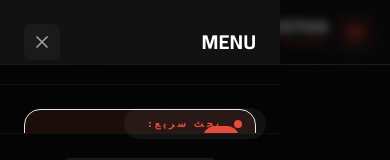
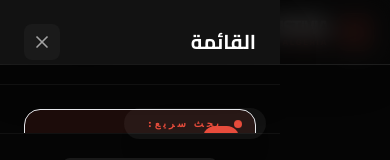
Before and after one commit to touahriachamsdine-oss/justivia, a Next.js app: page / in a window 390 px wide. Both pictures are taken after a click on the button 37 px from the left and 32 px from the top of the page. Shown: the top 160 px of the page. Built offline with nearby package versions, Linux system fonts and the light colour scheme; no server answers.

Commit message:
fix: robust mobile side panel with RTL/LTR support and localized titles

```diff
--- a/components/Layout/Navbar.tsx
+++ b/components/Layout/Navbar.tsx
@@ -125,7 +125,7 @@ export function Navbar() {
         {/* Backdrop */}
         <div
           className={cn(
-            "absolute inset-0 bg-black/60 backdrop-blur-sm transition-opacity duration-500",
+            "absolute inset-0 bg-black/60 backdrop-blur-md transition-opacity duration-500",
             isOpen ? "opacity-100" : "opacity-0"
           )}
           onClick={() => setIsOpen(false)}
@@ -133,16 +133,17 @@ export function Navbar() {
 
         {/* Panel */}
         <div className={cn(
-          "absolute right-0 top-0 h-full w-[280px] bg-card shadow-2xl transition-transform duration-500 flex flex-col",
-          isOpen ? "translate-x-0" : "translate-x-full",
-          language === 'ar' && "right-auto left-0 translate-x-0",
-          language === 'ar' && !isOpen && "-translate-x-full"
+          "absolute top-0 bottom-0 h-full w-[280px] bg-card shadow-2xl transition-transform duration-500 flex flex-col",
+          language === 'ar' ? "left-0" : "right-0",
+          language === 'ar'
+            ? (isOpen ? "translate-x-0" : "-translate-x-full")
+            : (isOpen ? "translate-x-0" : "translate-x-full")
         )}>
           <div className="p-6 border-b border-white/5 flex items-center justify-between">
-            <span className="font-cairo text-xl font-black text-primary uppercase">Menu</span>
+            <span className="font-cairo text-xl font-black text-primary uppercase">{t('nav.menu')}</span>
             <button
               onClick={() => setIsOpen(false)}
-              className="p-2 bg-soft text-muted rounded-lg"
+              className="p-2 bg-soft text-muted rounded-lg hover:text-legal-red transition-colors"
             >
               <X className="w-5 h-5" />
             </button>
--- a/locales/ar.json
+++ b/locales/ar.json
@@ -12,7 +12,8 @@
     "chat": "الدردشة الآلية",
     "about": "عن جوستيفيا",
     "terms": "الشروط والأحكام",
-    "privacy": "سياسة الخصوصية"
+    "privacy": "سياسة الخصوصية",
+    "menu": "القائمة"
   },
   "favorites": {
     "title": "العناصر المحفوظة",
--- a/locales/en.json
+++ b/locales/en.json
@@ -12,7 +12,8 @@
     "chat": "Chat Bot",
     "about": "About Justivia",
     "terms": "Terms & Conditions",
-    "privacy": "Privacy Policy"
+    "privacy": "Privacy Policy",
+    "menu": "Menu"
   },
   "favorites": {
     "title": "Saved Items",
--- a/locales/fr.json
+++ b/locales/fr.json
@@ -12,7 +12,8 @@
     "chat": "Chat Bot",
     "about": "À propos de Justivia",
     "terms": "Conditions Générales",
-    "privacy": "Confidentialité"
+    "privacy": "Confidentialité",
+    "menu": "Menu"
   },
   "favorites": {
     "title": "Éléments Enregistrés",
```
